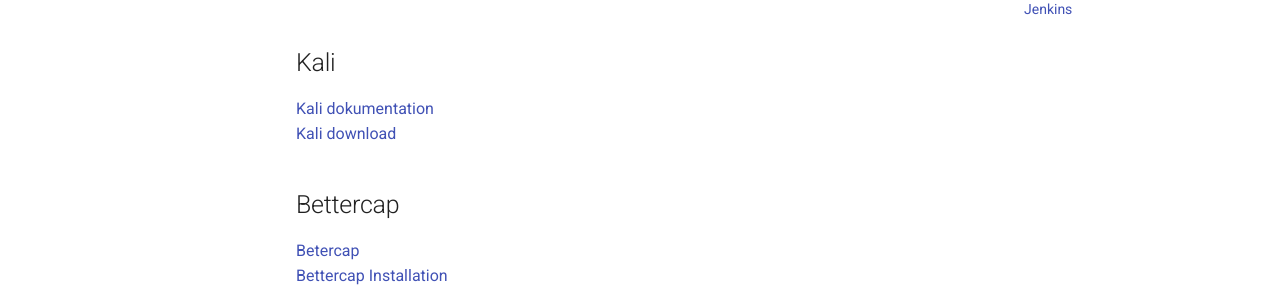
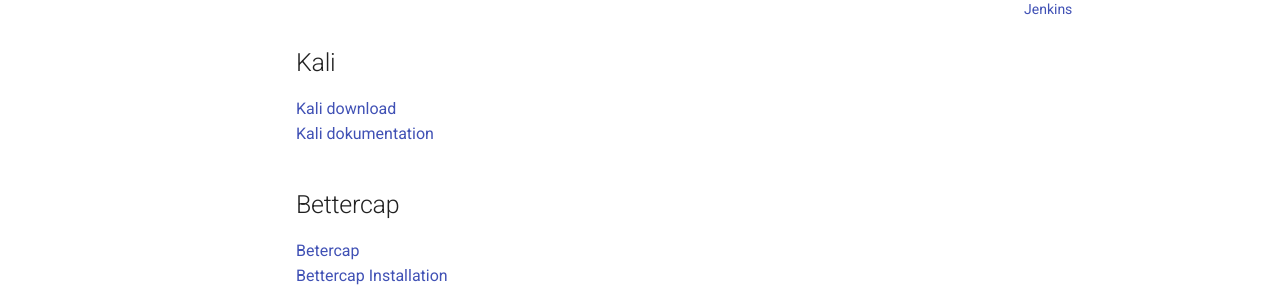
Before and after one commit to Efily/E25-Projekt, an MkDocs documentation site: the page built from docs/links.md, in a window 1280 px wide. Shown: the part 258-550 px from the top of the page. Built offline with MkDocs 1.6.1 and Material for MkDocs 9.7.7, drawn with Linux system fonts in a browser that asks for light colours.

```diff
--- a/docs/links.md
+++ b/docs/links.md
@@ -1,8 +1,8 @@
 ##Links/Ressourceliste
 
 ##Kali
+[Kali download](https://www.kali.org/get-kali/#kali-platforms)
 [Kali dokumentation](https://www.kali.org/docs/)
-[Kali download](https://www.kali.org/get-kali/#kali-platforms)
 
 ##Bettercap
 [Betercap](https://www.bettercap.org)
```
